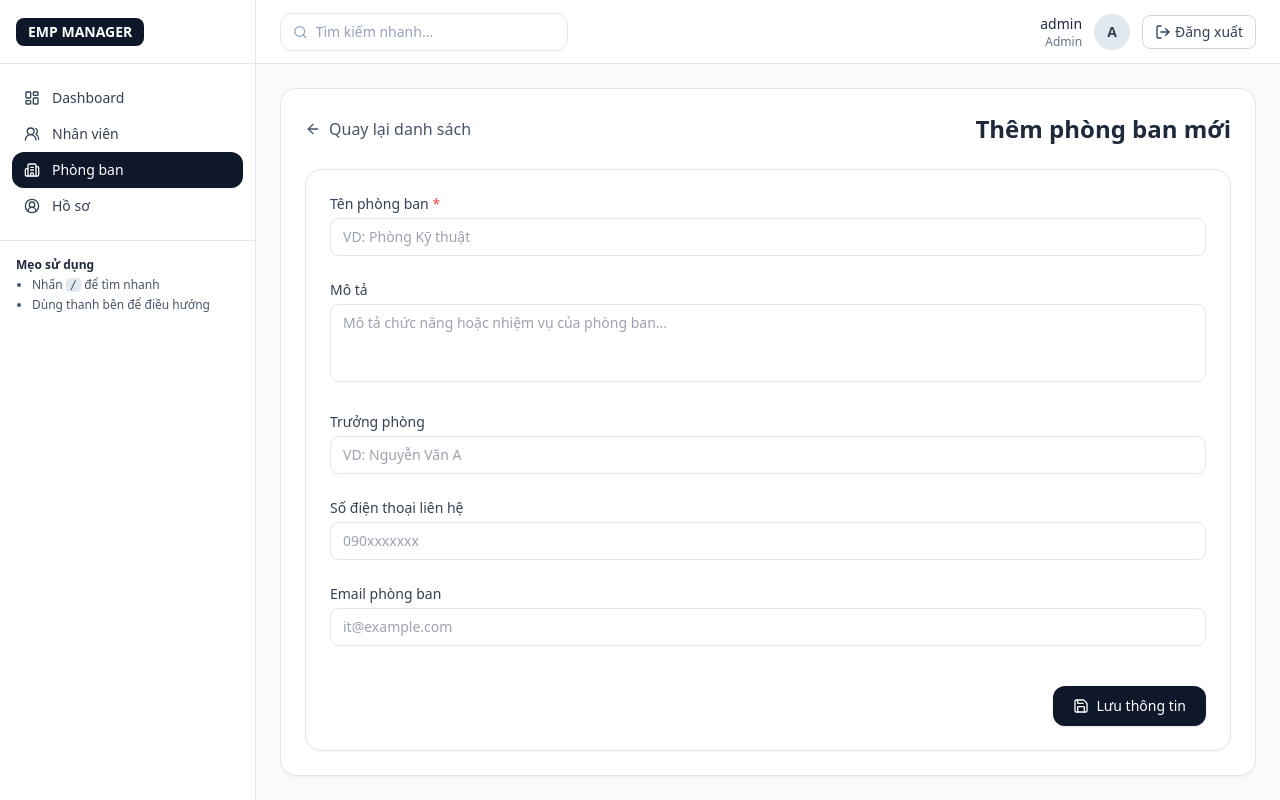
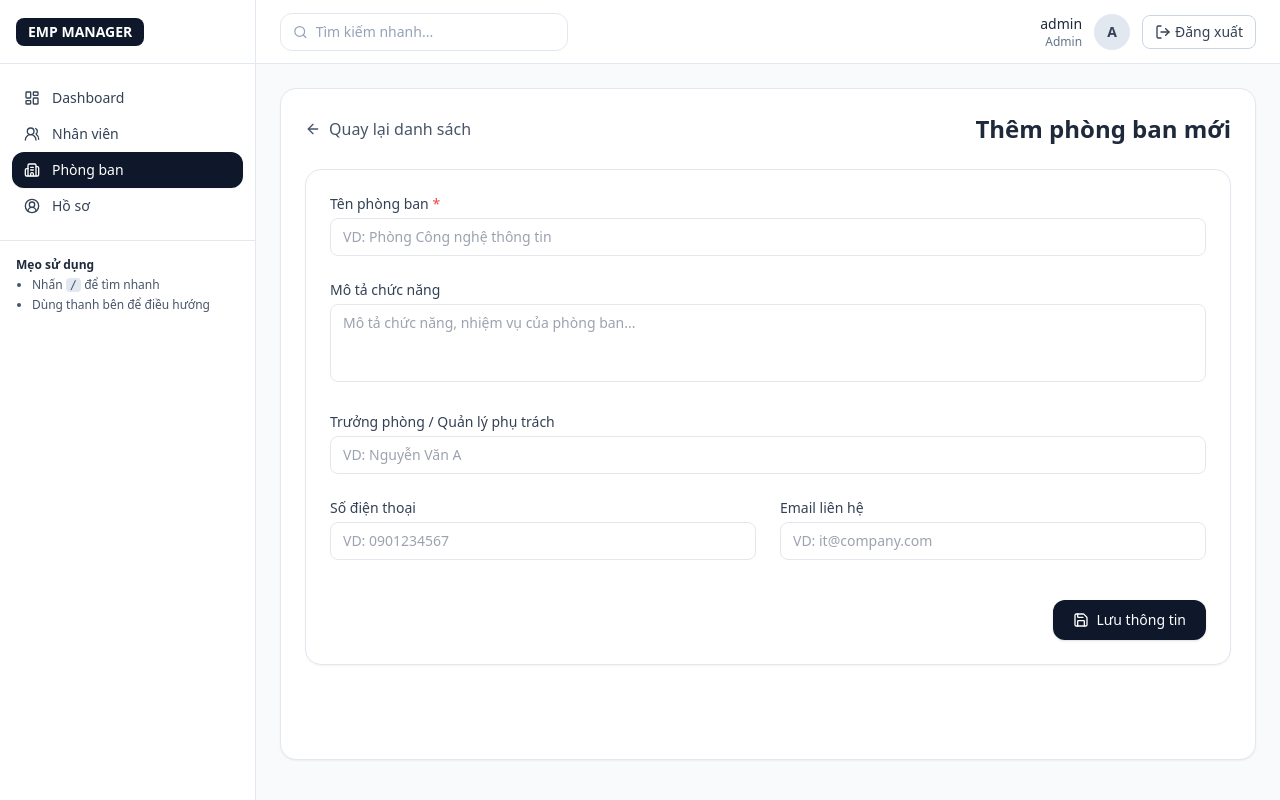
Before and after one commit to Spidermeoz/employees_management, a React app in the folder frontend/: page /app/departments/new in a window 1280 px wide. Built offline with nearby package versions, Linux system fonts and the light colour scheme; the HTML template or start-up script is replaced by a standard one.

Commit message:
fix hiển thị sau khi chỉnh sửa db

```diff
--- a/frontend/src/mock/departments.json
+++ b/frontend/src/mock/departments.json
@@ -1,4 +1,29 @@
 [
-  { "id": 1, "name": "IT", "description": "Phòng Công nghệ" },
-  { "id": 2, "name": "HR", "description": "Phòng Nhân sự" }
+  {
+    "id": 1,
+    "name": "IT",
+    "description": "Phòng Công nghệ thông tin - phụ trách hệ thống, bảo mật và phát triển phần mềm.",
+    "manager_name": "Nguyễn Văn A",
+    "phone": "0901111111",
+    "email": "it@company.com",
+    "created_at": "2024-05-01T09:00:00Z"
+  },
+  {
+    "id": 2,
+    "name": "HR",
+    "description": "Phòng Nhân sự - quản lý tuyển dụng, hồ sơ và hợp đồng lao động.",
+    "manager_name": "Trần Thị B",
+    "phone": "0902222222",
+    "email": "hr@company.com",
+    "created_at": "2024-05-02T09:00:00Z"
+  },
+  {
+    "id": 3,
+    "name": "Finance",
+    "description": "Phòng Kế toán - tài chính, phụ trách thu chi và báo cáo tài chính.",
+    "manager_name": "Lê Văn C",
+    "phone": "0903333333",
+    "email": "finance@company.com",
+    "created_at": "2024-05-03T09:00:00Z"
+  }
 ]
--- /dev/null
+++ b/frontend/src/mock/educations.json
@@ -0,0 +1,5 @@
+[
+  { "id": 1, "level": "Đại học", "major": "Công nghệ thông tin" },
+  { "id": 2, "level": "Cao đẳng", "major": "Quản trị nhân lực" },
+  { "id": 3, "level": "Đại học", "major": "Tài chính kế toán" }
+]
--- a/frontend/src/mock/employees.json
+++ b/frontend/src/mock/employees.json
@@ -2,25 +2,39 @@
   {
     "id": 1,
     "code": "EMP001",
-    "full_name": "Nguyen Van A",
+    "full_name": "Nguyễn Văn A",
+    "gender": "male",
+    "date_of_birth": "1998-03-10",
+    "address": "Hà Nội",
+    "hometown": "Hà Nam",
+    "phone": "0909999999",
     "email": "a.nguyen@example.com",
-    "phone": "0912345678",
-    "gender": "male",
-    "position": "Nhân viên IT",
+    "citizen_id": "012345678",
     "status": "active",
-    "department": "IT",
-    "created_at": "2024-09-10"
+    "avatar_url": "",
+    "hired_at": "2023-01-01",
+    "department": { "id": 1, "name": "Phòng IT" },
+    "position": { "id": 1, "name": "Nhân viên IT" },
+    "education": { "id": 1, "level": "Đại học", "major": "Công nghệ thông tin" },
+    "created_at": "2024-05-01T09:00:00Z"
   },
   {
     "id": 2,
     "code": "EMP002",
-    "full_name": "Tran Thi B",
+    "full_name": "Trần Thị B",
+    "gender": "female",
+    "date_of_birth": "1995-07-20",
+    "address": "Hải Phòng",
+    "hometown": "Hải Phòng",
+    "phone": "0908888888",
     "email": "b.tran@example.com",
-    "phone": "0987654321",
-    "gender": "female",
-    "position": "HR Executive",
-    "status": "inactive",
-    "department": "HR",
-    "created_at": "2024-08-02"
+    "citizen_id": "098765432",
+    "status": "active",
+    "avatar_url": "",
+    "hired_at": "2022-06-15",
+    "department": { "id": 2, "name": "Phòng Nhân sự" },
+    "position": { "id": 2, "name": "Trưởng phòng nhân sự" },
+    "education": { "id": 2, "level": "Cao đẳng", "major": "Quản trị nhân lực" },
+    "created_at": "2024-05-02T09:00:00Z"
   }
 ]
--- /dev/null
+++ b/frontend/src/mock/positions.json
@@ -0,0 +1,5 @@
+[
+  { "id": 1, "name": "Nhân viên IT" },
+  { "id": 2, "name": "Trưởng phòng Nhân sự" },
+  { "id": 3, "name": "Kế toán" }
+]
--- a/frontend/src/pages/departments/DepartmentForm.tsx
+++ b/frontend/src/pages/departments/DepartmentForm.tsx
@@ -6,7 +6,7 @@ import departmentsData from "../../mock/departments.json";
 interface Department {
   id: number;
   name: string;
-  description: string;
+  description?: string;
   manager_name?: string;
   phone?: string;
   email?: string;
@@ -25,6 +25,7 @@ export default function DepartmentForm() {
     manager_name: "",
     phone: "",
     email: "",
+    created_at: new Date().toISOString(),
   });
 
   useEffect(() => {
@@ -46,12 +47,16 @@ export default function DepartmentForm() {
   const handleSubmit = (e: React.FormEvent) => {
     e.preventDefault();
     if (!formData.name.trim()) {
-      alert("Vui lòng nhập tên phòng ban");
+      alert("Vui lòng nhập tên phòng ban!");
       return;
     }
 
     console.log(isEdit ? "Cập nhật:" : "Thêm mới:", formData);
-    alert(isEdit ? "Cập nhật phòng ban thành công!" : "Thêm phòng ban thành công!");
+    alert(
+      isEdit
+        ? "Cập nhật thông tin phòng ban thành công!"
+        : "Thêm phòng ban mới thành công!"
+    );
     navigate("/app/departments");
   };
 
@@ -86,70 +91,93 @@ export default function DepartmentForm() {
             name="name"
             value={formData.name}
             onChange={handleChange}
+            required
             className="w-full rounded-lg border px-3 py-2 text-sm outline-none focus:ring-2 focus:ring-slate-300"
-            placeholder="VD: Phòng Kỹ thuật"
+            placeholder="VD: Phòng Công nghệ thông tin"
           />
         </div>
 
         {/* Mô tả */}
         <div>
           <label className="block text-sm font-medium text-slate-700 mb-1">
-            Mô tả
+            Mô tả chức năng
           </label>
           <textarea
             name="description"
-            value={formData.description}
+            value={formData.description || ""}
             onChange={handleChange}
             rows={3}
             className="w-full rounded-lg border px-3 py-2 text-sm outline-none focus:ring-2 focus:ring-slate-300 resize-none"
-            placeholder="Mô tả chức năng hoặc nhiệm vụ của phòng ban..."
+            placeholder="Mô tả chức năng, nhiệm vụ của phòng ban..."
           />
         </div>
 
         {/* Trưởng phòng */}
         <div>
           <label className="block text-sm font-medium text-slate-700 mb-1">
-            Trưởng phòng
+            Trưởng phòng / Quản lý phụ trách
           </label>
           <input
             type="text"
             name="manager_name"
-            value={formData.manager_name}
+            value={formData.manager_name || ""}
             onChange={handleChange}
             placeholder="VD: Nguyễn Văn A"
             className="w-full rounded-lg border px-3 py-2 text-sm outline-none focus:ring-2 focus:ring-slate-300"
           />
         </div>
 
-        {/* Số điện thoại */}
+        {/* Liên hệ */}
+        <div className="grid grid-cols-1 sm:grid-cols-2 gap-6">
+          {/* Điện thoại */}
           <div>
             <label className="block text-sm font-medium text-slate-700 mb-1">
-            Số điện thoại liên hệ
+              Số điện thoại
             </label>
             <input
               type="text"
               name="phone"
-            value={formData.phone}
+              value={formData.phone || ""}
               onChange={handleChange}
-            placeholder="090xxxxxxx"
+              placeholder="VD: 0901234567"
               className="w-full rounded-lg border px-3 py-2 text-sm outline-none focus:ring-2 focus:ring-slate-300"
             />
           </div>
 
-        {/* Email phòng ban */}
+          {/* Email */}
           <div>
             <label className="block text-sm font-medium text-slate-700 mb-1">
-            Email phòng ban
+              Email liên hệ
             </label>
             <input
               type="email"
               name="email"
-            value={formData.email}
+              value={formData.email || ""}
               onChange={handleChange}
-            placeholder="it@example.com"
+              placeholder="VD: it@company.com"
               className="w-full rounded-lg border px-3 py-2 text-sm outline-none focus:ring-2 focus:ring-slate-300"
             />
           </div>
+        </div>
+
+        {/* Ngày tạo */}
+        {isEdit && (
+          <div>
+            <label className="block text-sm font-medium text-slate-700 mb-1">
+              Ngày tạo
+            </label>
+            <input
+              type="text"
+              value={
+                formData.created_at
+                  ? new Date(formData.created_at).toLocaleString("vi-VN")
+                  : "Không xác định"
+              }
+              readOnly
+              className="w-full rounded-lg border bg-slate-100 px-3 py-2 text-sm text-slate-600 cursor-not-allowed"
+            />
+          </div>
+        )}
 
         {/* Nút lưu */}
         <div className="flex justify-end pt-4">
@@ -157,7 +185,8 @@ export default function DepartmentForm() {
             type="submit"
             className="inline-flex items-center gap-2 rounded-xl bg-slate-900 px-5 py-2.5 text-sm font-medium text-white shadow hover:bg-slate-800"
           >
-            <Save className="h-4 w-4" /> Lưu thông tin
+            <Save className="h-4 w-4" />{" "}
+            {isEdit ? "Cập nhật phòng ban" : "Lưu thông tin"}
           </button>
         </div>
       </form>
--- a/frontend/src/pages/departments/DepartmentList.tsx
+++ b/frontend/src/pages/departments/DepartmentList.tsx
@@ -1,27 +1,29 @@
 import { useEffect, useState, useMemo } from "react";
-import { Plus, Search, Pencil, Trash2 } from "lucide-react";
+import { Plus, Search, Pencil, Trash2, Phone, Mail } from "lucide-react";
 import departmentsData from "../../mock/departments.json";
 import { useNavigate } from "react-router-dom";
 
 interface Department {
   id: number;
   name: string;
-  description: string;
+  description?: string;
+  manager_name?: string;
+  phone?: string;
+  email?: string;
   created_at?: string;
 }
 
 export default function DepartmentList() {
   const navigate = useNavigate();
-
   const [departments, setDepartments] = useState<Department[]>([]);
   const [search, setSearch] = useState("");
 
-  // Nạp dữ liệu giả lập
+  // Nạp dữ liệu giả lập (sau này thay bằng API call)
   useEffect(() => {
     setDepartments(departmentsData as Department[]);
   }, []);
 
-  // Bộ lọc theo ô tìm kiếm
+  // Bộ lọc theo từ khóa
   const filtered = useMemo(() => {
     return departments.filter((d) =>
       d.name.toLowerCase().includes(search.toLowerCase())
@@ -31,6 +33,7 @@ export default function DepartmentList() {
   const handleDelete = (id: number) => {
     if (confirm("Bạn có chắc muốn xóa phòng ban này không?")) {
       setDepartments((prev) => prev.filter((d) => d.id !== id));
+      // Sau này: await axios.delete(`/api/departments/${id}`)
     }
   };
 
@@ -63,18 +66,24 @@ export default function DepartmentList() {
 
       {/* Bảng dữ liệu */}
       <div className="overflow-x-auto rounded-2xl border bg-white shadow-sm">
-        <table className="w-full min-w-[600px] text-left text-sm">
+        <table className="w-full min-w-[900px] text-left text-sm">
           <thead className="bg-slate-100 text-slate-700">
             <tr>
               <th className="px-4 py-3 font-medium">Tên phòng ban</th>
+              <th className="px-4 py-3 font-medium">Trưởng phòng</th>
+              <th className="px-4 py-3 font-medium">Liên hệ</th>
               <th className="px-4 py-3 font-medium">Mô tả</th>
+              <th className="px-4 py-3 font-medium">Ngày tạo</th>
               <th className="px-4 py-3 font-medium text-right">Hành động</th>
             </tr>
           </thead>
           <tbody>
             {filtered.length === 0 && (
               <tr>
-                <td colSpan={3} className="px-4 py-6 text-center text-slate-500">
+                <td
+                  colSpan={6}
+                  className="px-4 py-6 text-center text-slate-500"
+                >
                   Không có phòng ban nào phù hợp.
                 </td>
               </tr>
@@ -84,12 +93,46 @@ export default function DepartmentList() {
                 key={dep.id}
                 className="border-t hover:bg-slate-50 transition-colors"
               >
+                {/* Tên phòng ban */}
                 <td className="px-4 py-3 font-medium text-slate-800">
                   {dep.name}
                 </td>
+
+                {/* Trưởng phòng */}
+                <td className="px-4 py-3 text-slate-700">
+                  {dep.manager_name || "—"}
+                </td>
+
+                {/* Liên hệ */}
+                <td className="px-4 py-3 text-slate-600">
+                  {dep.phone && (
+                    <div className="flex items-center gap-1">
+                      <Phone className="h-4 w-4 text-slate-400" />
+                      {dep.phone}
+                    </div>
+                  )}
+                  {dep.email && (
+                    <div className="flex items-center gap-1">
+                      <Mail className="h-4 w-4 text-slate-400" />
+                      {dep.email}
+                    </div>
+                  )}
+                  {!dep.phone && !dep.email && "—"}
+                </td>
+
+                {/* Mô tả */}
                 <td className="px-4 py-3 text-slate-600">
                   {dep.description || "—"}
                 </td>
+
+                {/* Ngày tạo */}
+                <td className="px-4 py-3 text-slate-500">
+                  {dep.created_at
+                    ? new Date(dep.created_at).toLocaleDateString("vi-VN")
+                    : "—"}
+                </td>
+
+                {/* Hành động */}
                 <td className="px-4 py-3 text-right space-x-1">
                   <button
                     onClick={() => navigate(`/app/departments/${dep.id}/edit`)}
--- a/frontend/src/pages/employees/EmployeeForm.tsx
+++ b/frontend/src/pages/employees/EmployeeForm.tsx
@@ -3,6 +3,8 @@ import { useNavigate, useParams } from "react-router-dom";
 import { ArrowLeft, Save } from "lucide-react";
 import employeesData from "../../mock/employees.json";
 import departmentsData from "../../mock/departments.json";
+import positionsData from "../../mock/positions.json";
+import educationsData from "../../mock/educations.json";
 
 interface Employee {
   id: number;
@@ -12,15 +14,13 @@ interface Employee {
   phone: string;
   gender: string;
   date_of_birth?: string;
-  position: string;
   address?: string;
   status: string;
   hired_at?: string;
   avatar_url?: string;
   department_id?: number;
-  department_name?: string;
-  created_by_id?: number;
-  updated_by_id?: number;
+  position_id?: number;
+  education_id?: number;
 }
 
 export default function EmployeeForm() {
@@ -36,13 +36,13 @@ export default function EmployeeForm() {
     phone: "",
     gender: "other",
     date_of_birth: "",
-    position: "",
     address: "",
     status: "active",
     hired_at: "",
     avatar_url: "",
     department_id: undefined,
-    department_name: "",
+    position_id: undefined,
+    education_id: undefined,
   });
 
   useEffect(() => {
@@ -60,7 +60,10 @@ export default function EmployeeForm() {
     >
   ) => {
     const { name, value } = e.target;
-    setFormData((prev) => ({ ...prev, [name]: value }));
+    setFormData((prev) => ({
+      ...prev,
+      [name]: name.endsWith("_id") ? Number(value) || undefined : value,
+    }));
   };
 
   const handleSubmit = (e: React.FormEvent) => {
@@ -194,40 +197,10 @@ export default function EmployeeForm() {
             />
           </div>
 
-          {/* Địa chỉ */}
-          <div className="sm:col-span-2">
-            <label className="block text-sm font-medium text-slate-700 mb-1">
-              Địa chỉ
-            </label>
-            <textarea
-              name="address"
-              value={formData.address}
-              onChange={handleChange}
-              rows={2}
-              className="w-full rounded-lg border px-3 py-2 text-sm outline-none focus:ring-2 focus:ring-slate-300 resize-none"
-              placeholder="Số nhà, đường, quận/huyện, tỉnh/thành..."
-            />
-          </div>
-
-          {/* Chức vụ */}
-          <div>
-            <label className="block text-sm font-medium text-slate-700 mb-1">
-              Chức vụ
-            </label>
-            <input
-              type="text"
-              name="position"
-              value={formData.position}
-              onChange={handleChange}
-              className="w-full rounded-lg border px-3 py-2 text-sm outline-none focus:ring-2 focus:ring-slate-300"
-              placeholder="Nhân viên, Trưởng phòng..."
-            />
-          </div>
-
           {/* Phòng ban */}
           <div>
             <label className="block text-sm font-medium text-slate-700 mb-1">
-              Phòng ban <span className="text-red-500">*</span>
+              Phòng ban
             </label>
             <select
               name="department_id"
@@ -242,6 +215,61 @@ export default function EmployeeForm() {
                 </option>
               ))}
             </select>
+          </div>
+
+          {/* Chức vụ */}
+          <div>
+            <label className="block text-sm font-medium text-slate-700 mb-1">
+              Chức vụ
+            </label>
+            <select
+              name="position_id"
+              value={formData.position_id || ""}
+              onChange={handleChange}
+              className="w-full rounded-lg border px-3 py-2 text-sm outline-none focus:ring-2 focus:ring-slate-300"
+            >
+              <option value="">-- Chọn chức vụ --</option>
+              {(positionsData as any[]).map((p) => (
+                <option key={p.id} value={p.id}>
+                  {p.name}
+                </option>
+              ))}
+            </select>
+          </div>
+
+          {/* Trình độ học vấn */}
+          <div>
+            <label className="block text-sm font-medium text-slate-700 mb-1">
+              Trình độ học vấn
+            </label>
+            <select
+              name="education_id"
+              value={formData.education_id || ""}
+              onChange={handleChange}
+              className="w-full rounded-lg border px-3 py-2 text-sm outline-none focus:ring-2 focus:ring-slate-300"
+            >
+              <option value="">-- Chọn trình độ --</option>
+              {(educationsData as any[]).map((e) => (
+                <option key={e.id} value={e.id}>
+                  {e.level} - {e.major}
+                </option>
+              ))}
+            </select>
+          </div>
+
+          {/* Địa chỉ */}
+          <div className="sm:col-span-2">
+            <label className="block text-sm font-medium text-slate-700 mb-1">
+              Địa chỉ
+            </label>
+            <textarea
+              name="address"
+              value={formData.address}
+              onChange={handleChange}
+              rows={2}
+              className="w-full rounded-lg border px-3 py-2 text-sm outline-none focus:ring-2 focus:ring-slate-300 resize-none"
+              placeholder="Số nhà, đường, quận/huyện, tỉnh/thành..."
+            />
           </div>
 
           {/* Trạng thái */}
--- a/frontend/src/pages/profile/Profile.tsx
+++ b/frontend/src/pages/profile/Profile.tsx
@@ -1,11 +1,12 @@
 import React, { useState } from "react";
 import { Save, UserCircle2 } from "lucide-react";
-// Sau này bạn có thể lấy user từ Zustand:
+// Sau này có thể lấy user thật bằng Zustand hoặc API:
 // import { useUserStore } from "../../store/userStore";
 
 export default function Profile() {
-  // Mock user hiện tại (sau này thay bằng Zustand hoặc API)
+  // Mock user hiện tại (tạm thời)
   const [user, setUser] = useState({
+    id: 1,
     username: "admin",
     full_name: "Administrator",
     email: "admin@example.com",
@@ -15,7 +16,9 @@ export default function Profile() {
 
   const [formData, setFormData] = useState(user);
   const [saved, setSaved] = useState(false);
+  const [loading, setLoading] = useState(false);
 
+  // Xử lý thay đổi form
   const handleChange = (
     e: React.ChangeEvent<HTMLInputElement | HTMLSelectElement>
   ) => {
@@ -24,12 +27,23 @@ export default function Profile() {
     setSaved(false);
   };
 
-  const handleSubmit = (e: React.FormEvent) => {
+  // Xử lý lưu thông tin
+  const handleSubmit = async (e: React.FormEvent) => {
     e.preventDefault();
-    console.log("Cập nhật hồ sơ:", formData);
-    setUser(formData);
-    setSaved(true);
-    alert("Cập nhật thông tin cá nhân thành công!");
+    setLoading(true);
+    try {
+      // Giả lập API PUT
+      console.log("Cập nhật hồ sơ:", formData);
+      setTimeout(() => {
+        setUser(formData);
+        setSaved(true);
+        setLoading(false);
+      }, 1000);
+    } catch (err) {
+      console.error(err);
+      setLoading(false);
+      alert("Có lỗi xảy ra khi cập nhật thông tin!");
+    }
   };
 
   return (
@@ -42,9 +56,10 @@ export default function Profile() {
         </p>
       </div>
 
-      {/* Thông tin cơ bản */}
+      {/* Form chính */}
       <div className="rounded-2xl border border-slate-200 bg-white p-6 shadow-sm">
-        <form onSubmit={handleSubmit} className="space-y-6">
+        <form onSubmit={handleSubmit} className="space-y-8">
+          {/* Avatar */}
           <div className="flex flex-col items-center text-center space-y-3">
             {formData.avatar_url ? (
               <img
@@ -72,6 +87,7 @@ export default function Profile() {
             </div>
           </div>
 
+          {/* Thông tin cơ bản */}
           <div className="grid grid-cols-1 sm:grid-cols-2 gap-6">
             {/* Tên đăng nhập */}
             <div>
@@ -82,13 +98,12 @@ export default function Profile() {
                 type="text"
                 name="username"
                 value={formData.username}
-                onChange={handleChange}
                 disabled
                 className="w-full rounded-lg border bg-slate-100 px-3 py-2 text-sm text-slate-500 cursor-not-allowed"
               />
             </div>
 
-            {/* Họ tên */}
+            {/* Họ và tên */}
             <div>
               <label className="block text-sm font-medium text-slate-700 mb-1">
                 Họ và tên
@@ -131,20 +146,25 @@ export default function Profile() {
           </div>
 
           {/* Nút lưu */}
-          <div className="flex justify-end">
+          <div className="flex justify-end items-center gap-3">
+            {saved && (
+              <span className="text-green-600 text-sm font-medium">
+                ✅ Đã lưu thay đổi thành công
+              </span>
+            )}
             <button
               type="submit"
-              className="inline-flex items-center gap-2 rounded-xl bg-slate-900 px-5 py-2.5 text-sm font-medium text-white shadow hover:bg-slate-800"
+              disabled={loading}
+              className={`inline-flex items-center gap-2 rounded-xl px-5 py-2.5 text-sm font-medium text-white shadow ${
+                loading
+                  ? "bg-slate-400 cursor-not-allowed"
+                  : "bg-slate-900 hover:bg-slate-800"
+              }`}
             >
-              <Save className="h-4 w-4" /> Lưu thay đổi
+              <Save className="h-4 w-4" />{" "}
+              {loading ? "Đang lưu..." : "Lưu thay đổi"}
             </button>
           </div>
-
-          {saved && (
-            <p className="text-green-600 text-sm font-medium text-right">
-              ✅ Đã lưu thay đổi thành công
-            </p>
-          )}
         </form>
       </div>
     </div>
```
Also changed, not shown: frontend/src/pages/employees/EmployeeDetail.tsx (+110 -39 lines), frontend/src/pages/employees/EmployeeEdit.tsx (+55 -9 lines), frontend/src/pages/employees/EmployeeList.tsx (+36 -16 lines). Lines whose indentation alone changed are shown as unchanged.
